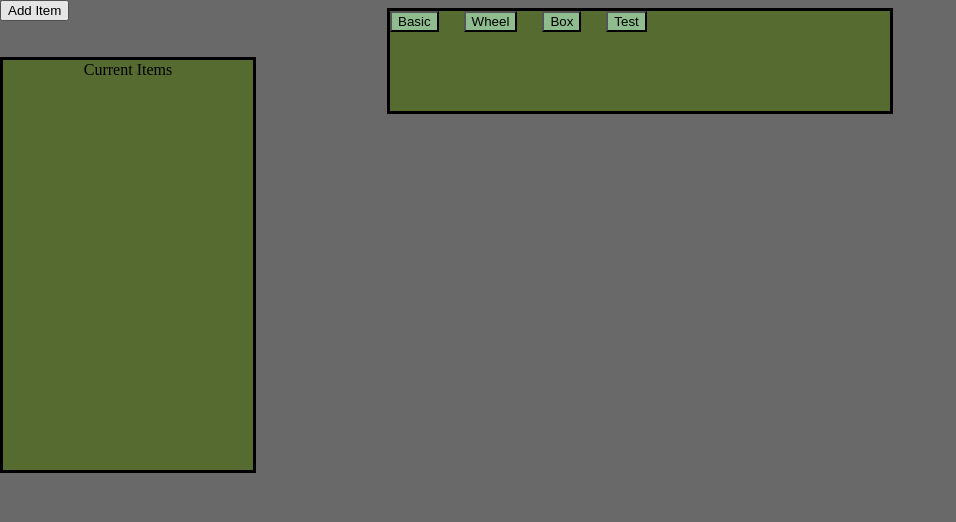
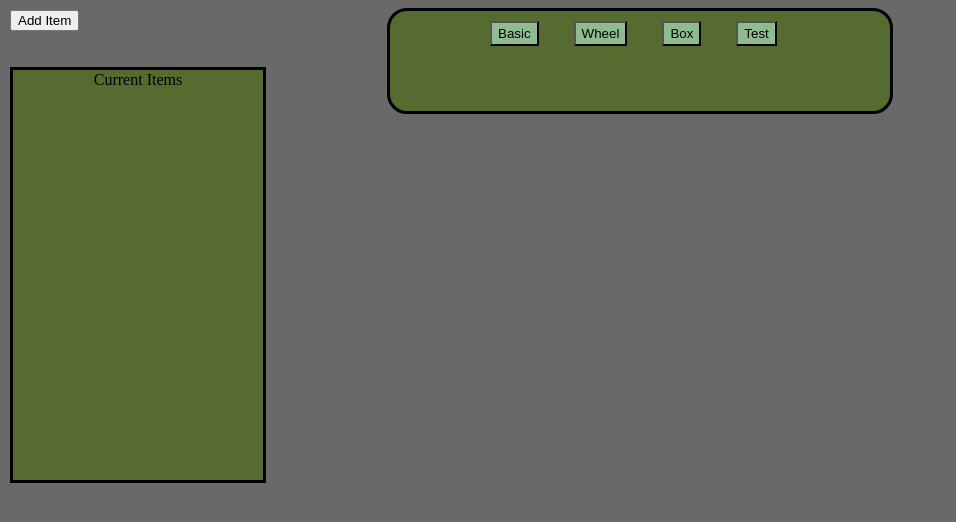
Before and after one commit to HyperionPanda/Randomizer, an Angular app in the folder RandomWeb/: page / in a window 1280 px wide. Shown: the top 522 px of the page, without its empty margins (0-956 px from the left). Built offline with nearby package versions, Linux system fonts and the light colour scheme.

Commit message:
design updates to option and selection

```diff
--- a/RandomWeb/src/app/components/box-shuffle/box-shuffle.component.css
+++ b/RandomWeb/src/app/components/box-shuffle/box-shuffle.component.css
@@ -10,6 +10,7 @@
     flex-direction: column;
     justify-content: center;
     align-items:center;
+    text-align: center;
     padding-top: 7px;
     transition: transform .5s ease-in-out;
 }
--- a/RandomWeb/src/app/components/options/options.component.css
+++ b/RandomWeb/src/app/components/options/options.component.css
@@ -4,6 +4,28 @@
     border: solid black 3px;
     width: 500px;
     height: 100px;
+
+    display:flex;
+    flex-direction: row;
+    justify-content: center;
+    border-radius: 20px;
+
+}
+
+.center{
+    width: 60%;
+    height: 80%;
+    padding-top: 10px;
+    display: grid;
+    grid-template-columns: repeat(10, 1fr);
+    grid-auto-rows: 25px 20px;
+    grid-gap: 10px;
+
+}
+.centered{
+    display: flex;
+    justify-content: center;
+
 }
 
 .optionButton{
@@ -11,11 +33,7 @@
     background-color:darkseagreen;
 }
 
-.center{
-    display: flex;
-    justify-content:center;
-}
 /* because box-shadow goes beyond border by about 20px, give it 30px of space*/
 #wheel{
-    padding-top: 30px;
+    padding-top: 50px;
 }
--- a/RandomWeb/src/app/components/options/options.component.html
+++ b/RandomWeb/src/app/components/options/options.component.html
@@ -1,8 +1,10 @@
 <!-- <p>options works!</p> -->
 <div class = "container">
+    <div class = "center">
         @for(option of optionList; track option){
             <input class = "optionButton" type = "submit" value = "{{option}}" (click) = "chooseOption(option)" />
         }
+    </div>
 </div>
 
 <!--Change to a switch case at some point -->
@@ -11,15 +13,15 @@
         @case("Basic"){
             <app-basic-random [basicList] = "itemList"></app-basic-random>
             <br/>
-        <p class = "description center"> Basic sorting that picks a random option</p>
+            <p class = "description centered"> Basic sorting that picks a random option</p>
         }
         @case("Wheel"){
-        <app-wheel id = "wheel" class = "center" [basicList] = "itemList"></app-wheel>
+            <app-wheel id = "wheel" class = "centered" [basicList] = "itemList"></app-wheel>
             <br/>
-        <p class = "description center"> Sorting wheel that chooses a rotation rather than an option and lands on one of the choices</p>
+            <p class = "description centered"> Sorting wheel that chooses a rotation rather than an option and lands on one of the choices</p>
         }@case("Box"){
-        <app-box-shuffle id = "box" class = "center" [basicList] = "itemList"></app-box-shuffle>
+            <app-box-shuffle id = "box" class = "centered" [basicList] = "itemList"></app-box-shuffle>
             <br/>
-        <p class = "description center">Box picks a new option every time its clicked. Randomize it as much as you want then select pick to get a winner</p>
+            <p class = "description centered">Box picks a new option every time its clicked. Randomize it as much as you want then select pick to get a winner</p>
         }
     }
--- a/RandomWeb/src/app/components/selection/selection.component.css
+++ b/RandomWeb/src/app/components/selection/selection.component.css
@@ -1,7 +1,7 @@
 .component{
     position:fixed;
-    top:0;
-    left:0;
+    top:10px;
+    left:10px;
     right:0;
     bottom:0;
     /* background-color: darkseagreen; */
```
Also changed, not shown: RandomWeb/src/app/app.component.css (line endings or trailing spaces). Lines whose indentation alone changed are shown as unchanged.
